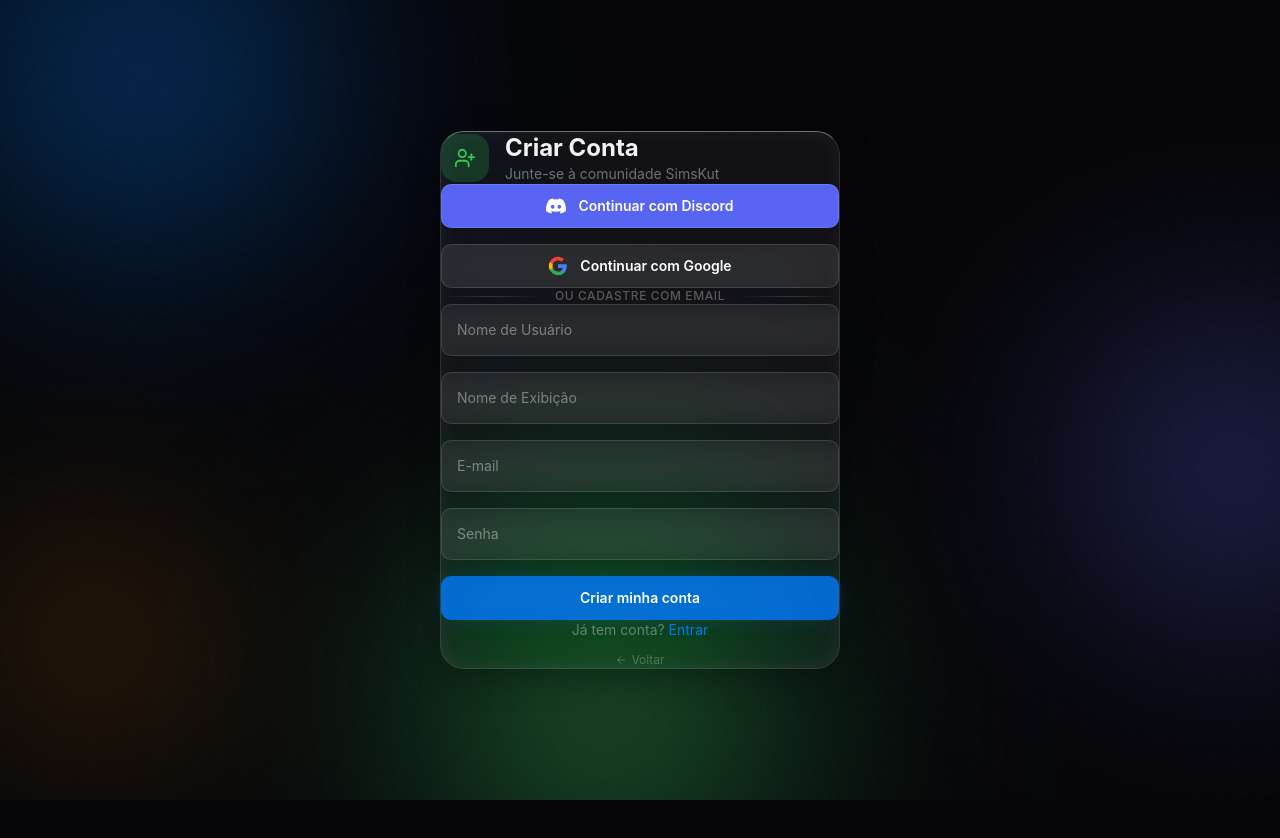
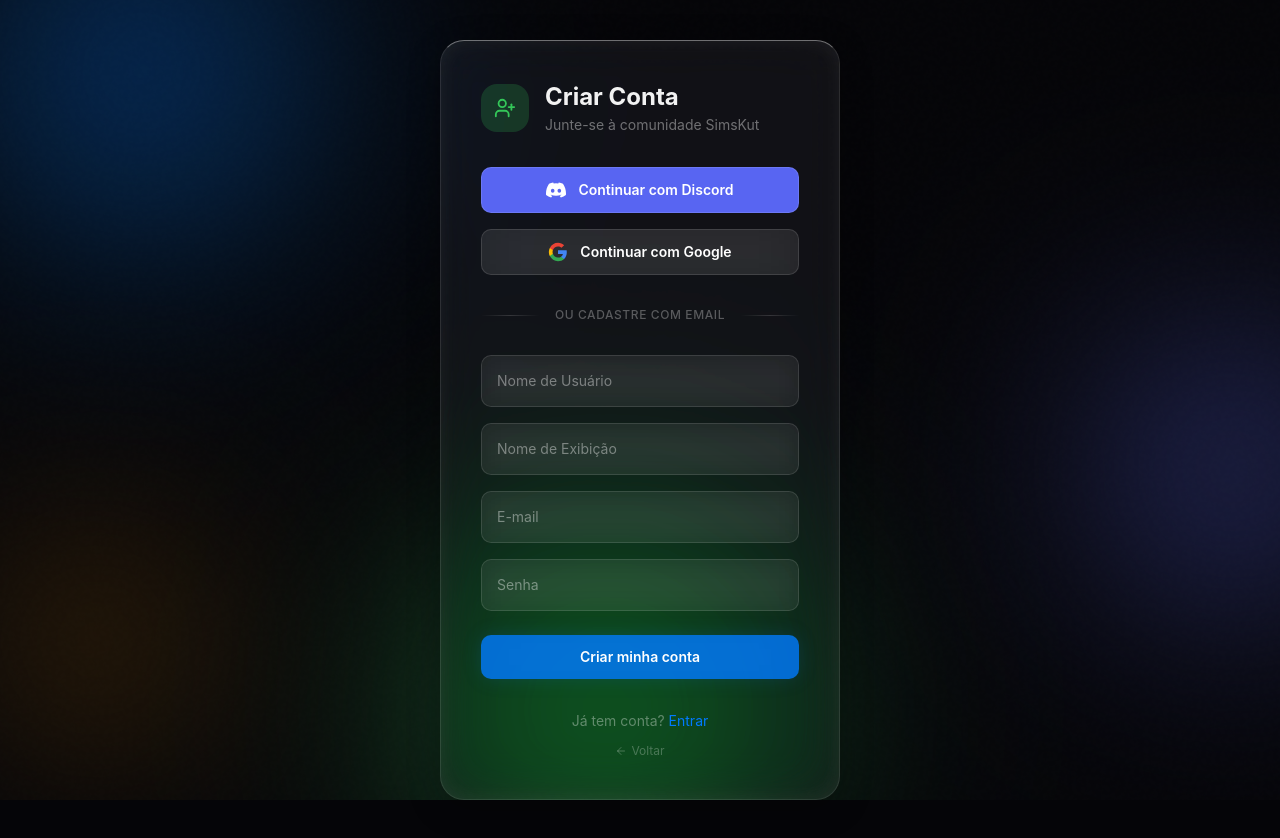
Before and after one commit to pauloviccs/viccs_SimsKut, a React (Vite) app: page /register in a window 1280 px wide. Before the commit the page ends 800 px from the top, so only its background shows below. Built offline with nearby package versions, Linux system fonts and the light colour scheme; no server answers.

Commit message:
fix: remove hardcoded css reset to restore tailwind styling, fix authprofile promise rejections

```diff
--- a/src/components/auth/LoginPage.tsx
+++ b/src/components/auth/LoginPage.tsx
@@ -80,7 +80,7 @@ export function LoginPage() {
                         </div>
 
                         {/* OAuth Buttons */}
-                        <div className="flex flex-col gap-[16px]">
+                        <div className="flex flex-col space-y-4">
                             <OAuthButton
                                 provider="discord"
                                 onClick={() => handleOAuth('discord')}
@@ -98,7 +98,7 @@ export function LoginPage() {
                         <GlassDivider text="ou entre com email" />
 
                         {/* Email Form */}
-                        <form onSubmit={handleEmailLogin} className="flex flex-col gap-[16px]">
+                        <form onSubmit={handleEmailLogin} className="flex flex-col space-y-4">
                             <GlassInput
                                 label="E-mail"
                                 type="email"
--- a/src/components/auth/ProtectedRoute.tsx
+++ b/src/components/auth/ProtectedRoute.tsx
@@ -37,7 +37,7 @@ export function ProtectedRoute({ children, adminOnly = false }: ProtectedRoutePr
 
     // Se não tem profile ou convite não aprovado → vai pra pending
     // (exceto se for admin — admin não precisa de convite)
-    if (!isAdmin && profile && !profile.invite_code_used) {
+    if (!isAdmin && (!profile || !profile.invite_code_used)) {
         return <Navigate to="/pending" replace />;
     }
 
--- a/src/components/auth/RegisterPage.tsx
+++ b/src/components/auth/RegisterPage.tsx
@@ -98,7 +98,7 @@ export function RegisterPage() {
                         </div>
 
                         {/* OAuth Buttons */}
-                        <div className="flex flex-col gap-[16px]">
+                        <div className="flex flex-col space-y-4">
                             <OAuthButton
                                 provider="discord"
                                 onClick={() => handleOAuth('discord')}
@@ -116,7 +116,7 @@ export function RegisterPage() {
                         <GlassDivider text="ou cadastre com email" />
 
                         {/* Email Form */}
-                        <form onSubmit={handleEmailRegister} className="flex flex-col gap-[16px]">
+                        <form onSubmit={handleEmailRegister} className="flex flex-col space-y-4">
                             <GlassInput
                                 label="Nome de Usuário"
                                 value={username}
--- a/src/main.tsx
+++ b/src/main.tsx
@@ -31,6 +31,7 @@ function AuthProvider({ children }: { children: React.ReactNode }) {
             if (session?.user) {
                 fetchProfile(session.user.id)
                     .then(setProfile)
+                    .catch((err) => console.error('Error fetching initial profile:', err))
                     .finally(() => setLoading(false));
             } else {
                 setLoading(false);
@@ -44,8 +45,13 @@ function AuthProvider({ children }: { children: React.ReactNode }) {
             if (session?.user) {
                 setLoading(true);
                 setUser(session.user);
-                const profile = await fetchProfile(session.user.id);
-                setProfile(profile);
+                try {
+                    const profile = await fetchProfile(session.user.id);
+                    setProfile(profile);
+                } catch (err) {
+                    console.error('Error fetching profile on auth change:', err);
+                    setProfile(null);
+                }
             } else {
                 setUser(null);
                 setProfile(null);
--- a/src/styles/global.css
+++ b/src/styles/global.css
@@ -6,11 +6,6 @@
    GLOBAL STYLES — SimsKut V2
    ============================================= */
 
-* {
-    margin: 0;
-    padding: 0;
-    box-sizing: border-box;
-}
 
 html {
     scroll-behavior: smooth;
```
Also changed, not shown: 1 other file (tests, documents, lock files or other folders).
